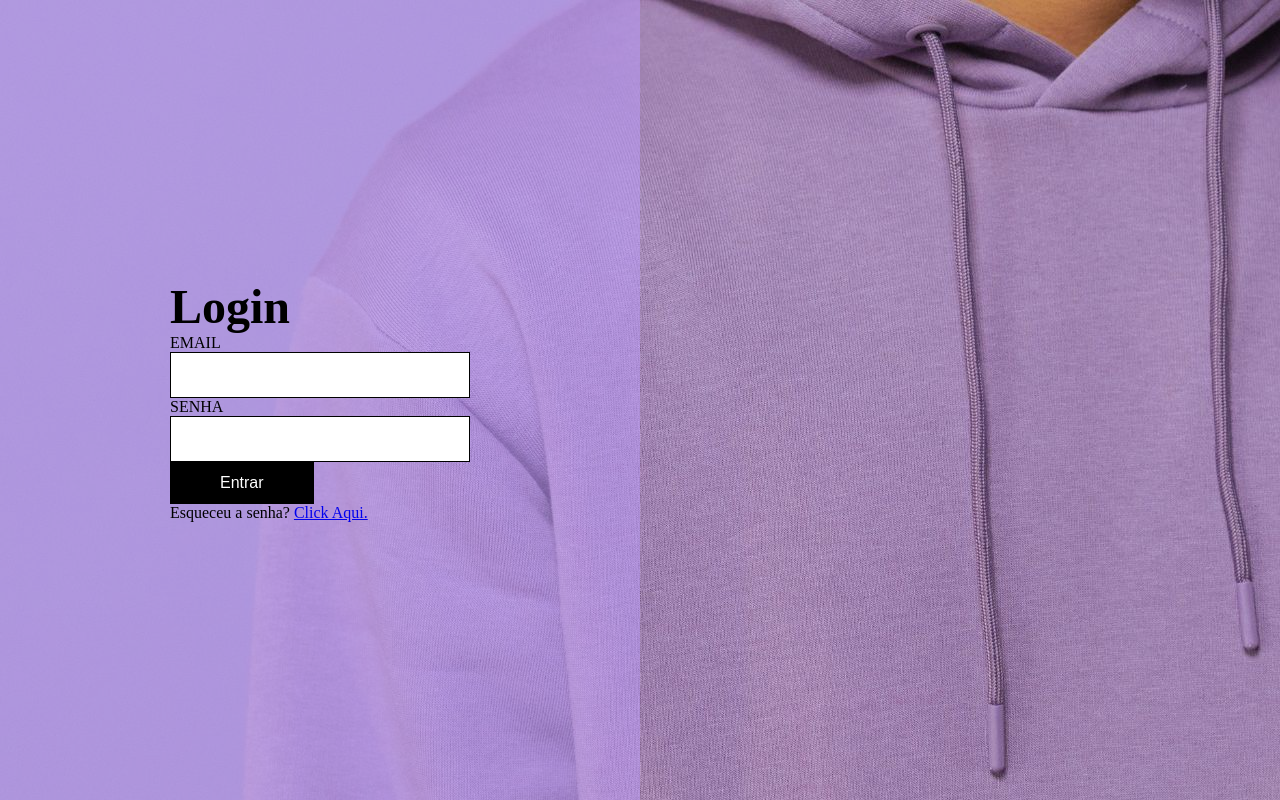
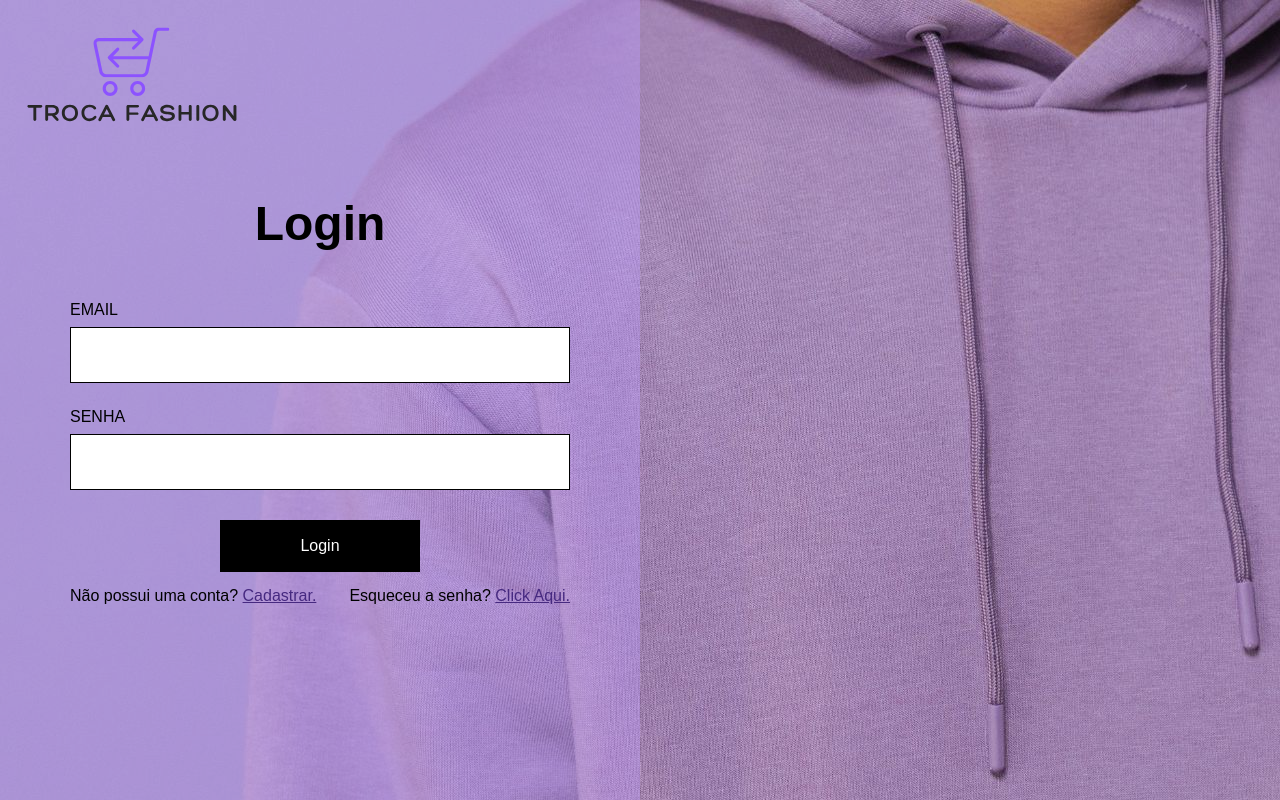
Before and after one commit to HyanFerreira/troca-fashion, a Django app: page /login/ in a window 1280 px wide. Run offline with Django 4.2, Linux system fonts and the light colour scheme.

Commit message:
Modificações 24/08

```diff
--- a/static/css/base.css
+++ b/static/css/base.css
@@ -14,6 +14,7 @@
     font-style: none;
     list-style: none;
     font-size: 1rem;
+    font-family: Arial, Helvetica, sans-serif;
 }
 
 h1 {
@@ -29,17 +30,30 @@ h1 {
     background-size: cover;
 }
 
+.logo {
+    position: absolute;
+    top: 25px;
+    left: 25px;
+}
+
 .login-container {
     width: 50%;
     height: 100vh;
-    background-color: #be9eff81;
+    background-color: #be9eff65;
     display: flex;
     align-items: center;
     justify-content: center;
 }
 
+.login-content {
+    display: flex;
+    flex-direction: column;
+    gap: 50px;
+}
+
 .login-tittle h1 {
     font-size: 3rem;
+    text-align: center;
 }
 
 .register-container {
@@ -49,7 +63,7 @@ h1 {
 }
 
 .login-form-container {
-    width: 300px;
+    width: 500px;
     height: auto;
 }
 
@@ -62,13 +76,50 @@ h1 {
     flex-direction: column;
 }
 
+.label-input label {
+    margin-bottom: 8px;
+}
+
 .label-input input {
-    padding: 13px;
+    padding: 18px 13px;
     border: 1px solid black;
+    margin-bottom: 25px;
+}
+
+.label-input input:focus {
+    outline: none;
+}
+
+.button-login-class {
+    width: 100%;
+    display: flex;
+    justify-content: center;
 }
 
 #button-login {
-    padding: 12px 50px;
+    padding: 17px 80px;
     background-color: black;
     color: white;
+    margin: 5px 0 15px 0;
+    transition: ease-in-out .2s;
+    cursor: pointer;
 }
+
+#button-login:hover {
+    /* background-color: rgba(0, 0, 0, 0.918); */
+    transform: scale(1.035);
+}
+
+.login-register {
+    display: flex;
+    justify-content: space-between;
+}
+
+.login-register a {
+    color: #462980;
+    transition: ease-in-out .2s;
+}
+
+.login-register a:hover {
+    color: #7041cc;
+}
--- a/templates/login.html
+++ b/templates/login.html
@@ -14,6 +14,9 @@
 <body>
     {% block main %}
     <main class="main-login">
+        <div class="logo">
+            <img src="../static/img/logo2.svg" alt="">
+        </div>
         <div class="login-container">
             <div class="login-content">
                 <div class="login-tittle">
@@ -29,15 +32,22 @@
                             <label>SENHA</label>
                             <input type="password" id="password">
                         </div>
-                        <button type="submit" id="button-login">Entrar</button>
+                        <div class="button-login-class">
+                            <button type="submit" id="button-login">Login</button>
+                        </div>
                         <div id="massage-error"></div>
-                        <div id="remember-password">Esqueceu a senha? <a href="#">Click Aqui.</a></div>
+                        <div class="login-register">
+                            <div class="register">Não possui uma conta? <a href="#">Cadastrar.</a></div>
+                            <div id="remember-password">Esqueceu a senha? <a href="#">Click Aqui.</a></div>
+                        </div>
                     </form>
                 </div>
             </div>
         </div>
         <div class="register-container">
+            <div class="register-content">
 
+            </div>
         </div>
     </main>
     {% endblock %}
```
Also changed, not shown: static/img/logo.svg (added), static/img/logo1.svg (added), static/img/logo2.svg (added).
